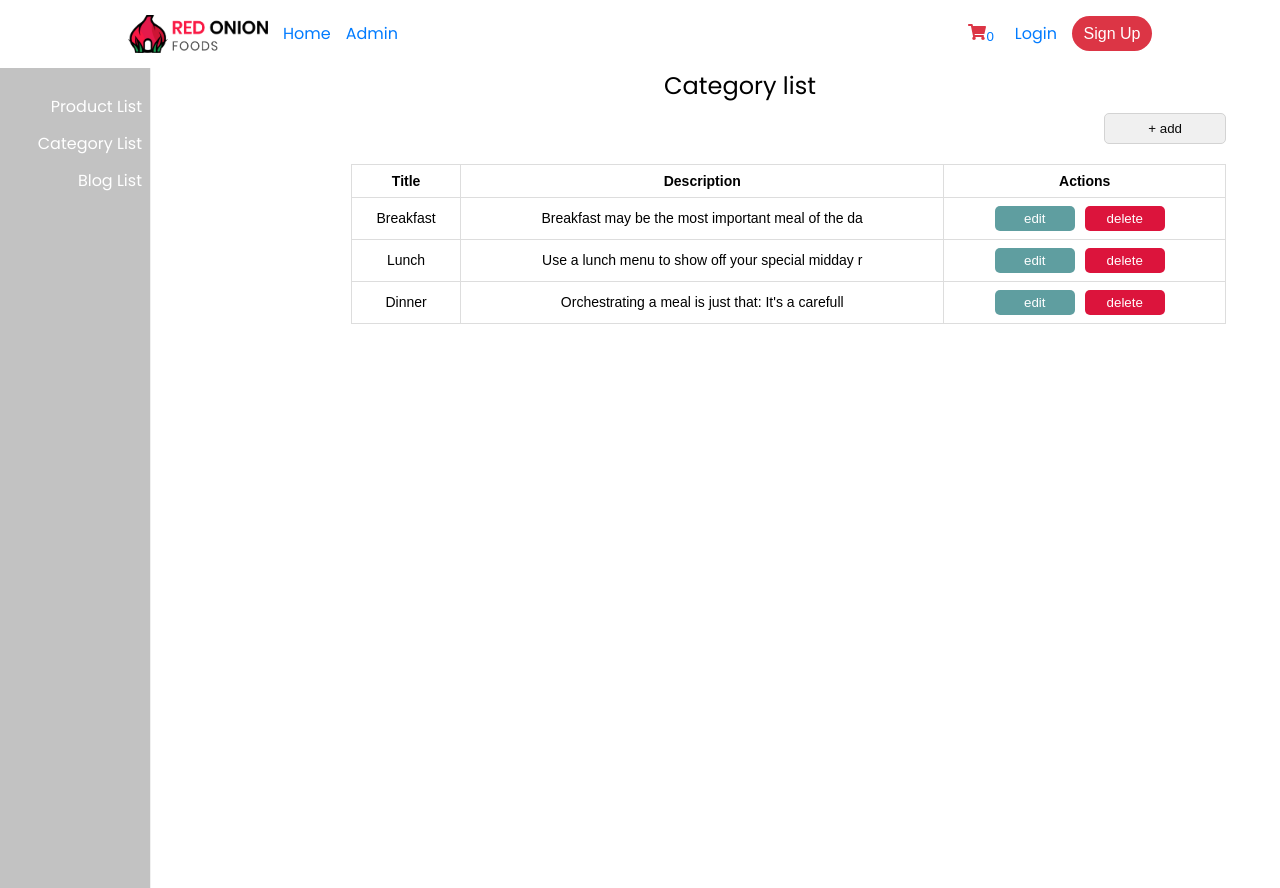
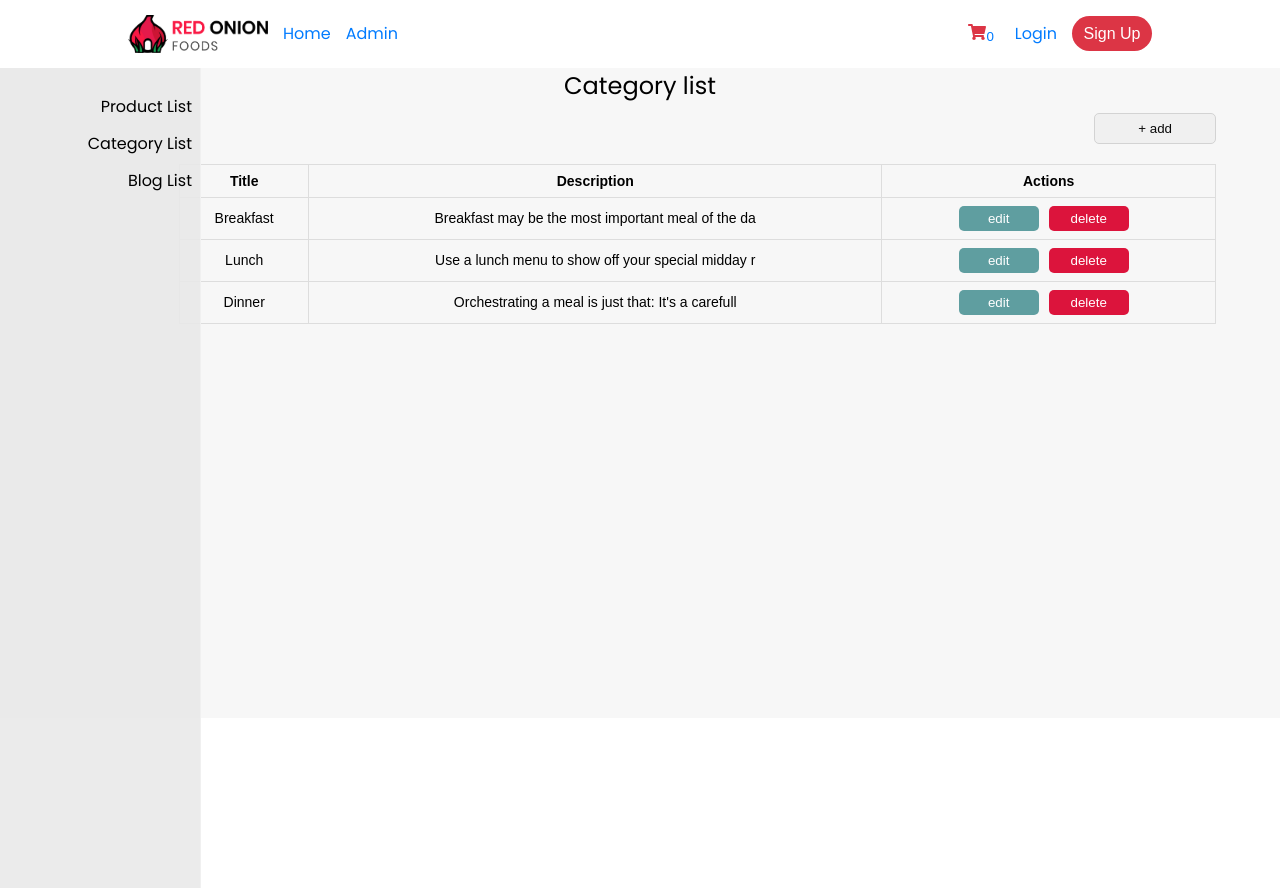
Before and after one commit to ShakhawatHossain13/food-app, a React (Create React App) app: page /category-list in a window 1280 px wide. Built offline with nearby package versions, Linux system fonts and the light colour scheme.

Commit message:
Signup & SignIn authentication in firebase

```diff
--- a/src/components/Dashboard/Category/CategoryList/index.tsx
+++ b/src/components/Dashboard/Category/CategoryList/index.tsx
@@ -32,22 +32,22 @@ const CategoryList: React.FC = () => {
 
   return (
     <React.Fragment>
-      <Sidebar />
-      <section className="productlist">
-        <div className="productlist__row">
-          <h3 className="productlist__row__title">Category list</h3>
-          <div className="productlist__row__button">
+      <section className="categorylist">
+        <Sidebar />
+        <div className="categorylist__row">
+          <h3 className="categorylist__row__title">Category list</h3>
+          <div className="categorylist__row__button">
             <button
-              className="productlist__row__button__btn"
+              className="categorylist__row__button__btn"
               onClick={handleOpenClick}
             >
               + add
             </button>
 
-            <div id="modal" className="productlist__row__modal">
-              <div className="productlist__row__modal__content">
+            <div id="modal" className="categorylist__row__modal">
+              <div className="categorylist__row__modal__content">
                 <span
-                  className="productlist__row__modal__content__close"
+                  className="categorylist__row__modal__content__close"
                   onClick={handleCloseClick}
                 >
                   &times;
@@ -57,29 +57,29 @@ const CategoryList: React.FC = () => {
               </div>
             </div>
           </div>
-          <table className="productlist__row__table">
-            <tr className="productlist__row__table__row">
-              <th className="productlist__row__table__row__text">Title</th>
-              <th className="productlist__row__table__row__text">
+          <table className="categorylist__row__table">
+            <tr className="categorylist__row__table__row">
+              <th className="categorylist__row__table__row__text">Title</th>
+              <th className="categorylist__row__table__row__text">
                 Description
               </th>
-              <th className="productlist__row__table__row__text">Actions</th>
+              <th className="categorylist__row__table__row__text">Actions</th>
             </tr>
 
             {categoryItem?.map((category) => {
               return (
-                <tr className="productlist__row__table__row">
-                  <td className="productlist__row__table__row__text">
+                <tr className="categorylist__row__table__row">
+                  <td className="categorylist__row__table__row__text">
                     {category.title}
                   </td>
-                  <td className="productlist__row__table__row__text">
+                  <td className="categorylist__row__table__row__text">
                     {category.description.slice(0, 50)}
                   </td>
-                  <td className="productlist__row__table__row__text">
-                    <button className="productlist__row__table__row__button__edit">
+                  <td className="categorylist__row__table__row__text">
+                    <button className="categorylist__row__table__row__button__edit">
                       edit
                     </button>
-                    <button className="productlist__row__table__row__button__delete">
+                    <button className="categorylist__row__table__row__button__delete">
                       delete
                     </button>
                   </td>
--- a/src/components/Dashboard/Category/CategoryList/style.css
+++ b/src/components/Dashboard/Category/CategoryList/style.css
@@ -1,23 +1,24 @@
-.productlist {
-  margin-left: 200px;
+.categorylist {
+  background-color: rgb(247, 247, 247);
+  height: 650px;
 }
-.productlist__row {
+.categorylist__row {
   margin: auto;
   width: 90%;
 }
 
-.productlist__row__button {
+.categorylist__row__button {
   text-align: right;
 }
 
-.productlist__row__title {
+.categorylist__row__title {
   font-size: 24px;
   font-weight: 400;
   margin-bottom: 10px;
   text-align: center;
 }
 
-.productlist__row__table {
+.categorylist__row__table {
   font-family: arial, sans-serif;
   border-collapse: collapse;
   width: 90%;
@@ -25,13 +26,13 @@
   font-size: 14px;
 }
 
-.productlist__row__button {
+.categorylist__row__button {
   width: 90%;
   float: right;
   font-size: 14px;
 }
 
-.productlist__row__button__btn {
+.categorylist__row__button__btn {
   margin-bottom: 20px;
   padding: 7px 43px;
   background-color: #f0f0f0;
@@ -40,14 +41,14 @@
   color: #0a0a0a;
 }
 
-.productlist__row__table__row__text {
+.categorylist__row__table__row__text {
   border: 1px solid #dddddd;
   text-align: left;
   padding: 8px;
   text-align: center;
 }
 
-.productlist__row__table__row__button__edit {
+.categorylist__row__table__row__button__edit {
   width: 80px;
   margin-right: 10px;
   background-color: cadetblue;
@@ -57,7 +58,7 @@
   color: #fff;
 }
 
-.productlist__row__table__row__button__delete {
+.categorylist__row__table__row__button__delete {
   width: 80px;
   margin-right: 10px;
   background-color: crimson;
@@ -67,7 +68,7 @@
   color: #fff;
 }
 
-.productlist__row__modal {
+.categorylist__row__modal {
   display: none;
   position: fixed;
   z-index: 1;
@@ -81,7 +82,7 @@
   background-color: rgba(0, 0, 0, 0.4);
 }
 
-.productlist__row__modal__content {
+.categorylist__row__modal__content {
   background-color: #fefefe;
   margin: auto;
   padding: 20px;
@@ -89,15 +90,15 @@
   width: 80%;
 }
 
-.productlist__row__modal__content__close {
+.categorylist__row__modal__content__close {
   color: #aaaaaa;
   float: right;
   font-size: 28px;
   font-weight: bold;
 }
 
-.productlist__row__modal__content__close:hover,
-.productlist__row__modal__content__close:focus {
+.categorylist__row__modal__content__close:hover,
+.categorylist__row__modal__content__close:focus {
   color: #000;
   text-decoration: none;
   cursor: pointer;
--- a/src/components/Dashboard/Category/CategoryList/style.scss
+++ b/src/components/Dashboard/Category/CategoryList/style.scss
@@ -1,32 +1,33 @@
-.productlist {
-  margin-left: 200px;
+.categorylist {
+  background-color: rgb(247, 247, 247);
+  height: 650px;
   &__row {
     margin: auto;
     width: 90%;
   }
 }
-.productlist__row__button {
+.categorylist__row__button {
   text-align: right;
 }
-.productlist__row__title {
+.categorylist__row__title {
   font-size: 24px;
   font-weight: 400;
   margin-bottom: 10px;
   text-align: center;
 }
-.productlist__row__table {
+.categorylist__row__table {
   font-family: arial, sans-serif;
   border-collapse: collapse;
   width: 90%;
   float: right;
   font-size: 14px;
 }
-.productlist__row__button {
+.categorylist__row__button {
   width: 90%;
   float: right;
   font-size: 14px;
 }
-.productlist__row__button__btn {
+.categorylist__row__button__btn {
   margin-bottom: 20px;
   padding: 7px 43px;
   background-color: #f0f0f0;
@@ -34,13 +35,13 @@
   border-radius: 5px;
   color: #0a0a0a;
 }
-.productlist__row__table__row__text {
+.categorylist__row__table__row__text {
   border: 1px solid #dddddd;
   text-align: left;
   padding: 8px;
   text-align: center;
 }
-.productlist__row__table__row__button__edit {
+.categorylist__row__table__row__button__edit {
   width: 80px;
   margin-right: 10px;
   background-color: cadetblue;
@@ -49,7 +50,7 @@
   border-radius: 5px;
   color: #fff;
 }
-.productlist__row__table__row__button__delete {
+.categorylist__row__table__row__button__delete {
   width: 80px;
   margin-right: 10px;
   background-color: crimson;
@@ -58,7 +59,7 @@
   border-radius: 5px;
   color: #fff;
 }
-.productlist__row__modal {
+.categorylist__row__modal {
   display: none;
   position: fixed;
   z-index: 1;
@@ -71,21 +72,21 @@
   background-color: rgb(0, 0, 0);
   background-color: rgba(0, 0, 0, 0.4);
 }
-.productlist__row__modal__content {
+.categorylist__row__modal__content {
   background-color: #fefefe;
   margin: auto;
   padding: 20px;
   border: 1px solid #888;
   width: 80%;
 }
-.productlist__row__modal__content__close {
+.categorylist__row__modal__content__close {
   color: #aaaaaa;
   float: right;
   font-size: 28px;
   font-weight: bold;
 }
-.productlist__row__modal__content__close:hover,
-.productlist__row__modal__content__close:focus {
+.categorylist__row__modal__content__close:hover,
+.categorylist__row__modal__content__close:focus {
   color: #000;
   text-decoration: none;
   cursor: pointer;
--- a/src/components/Dashboard/Sidebar/style.css
+++ b/src/components/Dashboard/Sidebar/style.css
@@ -1,26 +1,25 @@
 .sidebar {
   height: 100%;
-  width: 150px;
+  width: 200px;
   position: absolute;
   top: 68px;
   left: 0;
-  background-color: rgb(194, 194, 194);
+  background-color: rgba(233, 233, 233, 0.897);
   overflow-x: hidden;
   padding-top: 20px;
   text-align: right;
   border-right: 1px solid #f0f0f0;
-  color: white;
 }
 
 .sidebar__option {
   padding: 6px 8px 6px 16px;
   text-decoration: none;
   font-size: 16px;
-  color: #fff;
+  color: black;
   display: block;
 }
 
 .sidebar__option:hover {
   color: #0a0a0a;
-  background-color: lightgray;
+  background-color: rgb(143, 143, 143);
 }/*# sourceMappingURL=style.css.map */
--- a/src/components/Dashboard/Sidebar/style.scss
+++ b/src/components/Dashboard/Sidebar/style.scss
@@ -1,26 +1,25 @@
 .sidebar {
     height: 100%;
-    width: 150px;
+    width: 200px;
     position: absolute;
     top: 68px;
     left: 0;
-    background-color: rgb(194, 194, 194);
+    background-color: rgba(233, 233, 233, 0.897);
     overflow-x: hidden;
     padding-top: 20px;
     text-align: right;
     border-right: 1px solid #f0f0f0 ;
-    color: white;
   }
 
   .sidebar__option {
     padding: 6px 8px 6px 16px;
     text-decoration: none;
     font-size: 16px;
-    color: #fff;
+    color: black;
     display: block;
   }
 
   .sidebar__option:hover {
     color: #0a0a0a;
-    background-color: lightgray;
+    background-color: rgb(143, 143, 143);
   }
--- a/src/database/firebaseConfig/index.ts
+++ b/src/database/firebaseConfig/index.ts
@@ -1,6 +1,7 @@
 
 import { initializeApp } from "firebase/app";
 import { getFirestore} from "firebase/firestore";
+import { getAuth } from "firebase/auth";
 
   const firebaseConfig = {
     apiKey: "AIzaSyDWztXPDt_fIjY_n5saKRTROLN3kxik2HA",
@@ -13,4 +14,7 @@ import { getFirestore} from "firebase/firestore";
   };
 
   const app = initializeApp(firebaseConfig);
-export const firebaseDatabase = getFirestore(app);
+  const firebaseDatabase = getFirestore(app);
+  const auth = getAuth(app);
+
+export {firebaseDatabase, auth}
```
Also changed, not shown: src/components/SignIn/index.tsx (+31 -8 lines), src/components/SignUp/index.tsx (+44 -7 lines), 2 other files (tests, documents, lock files or other folders).
